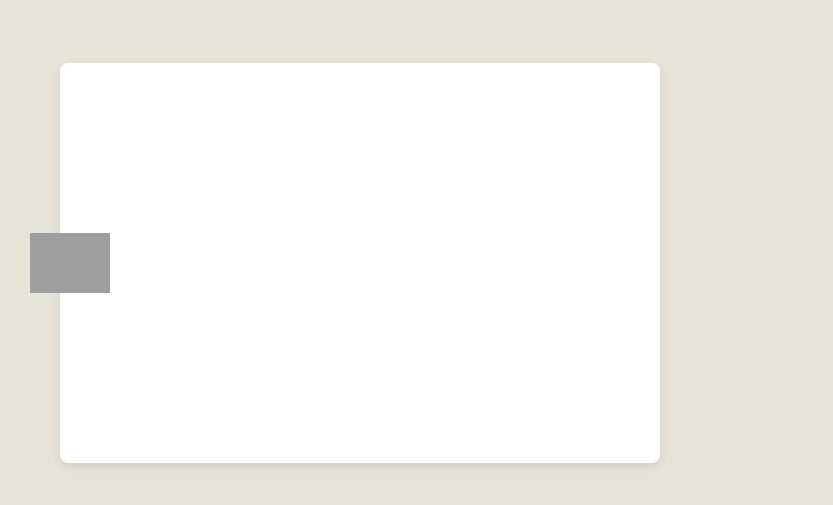
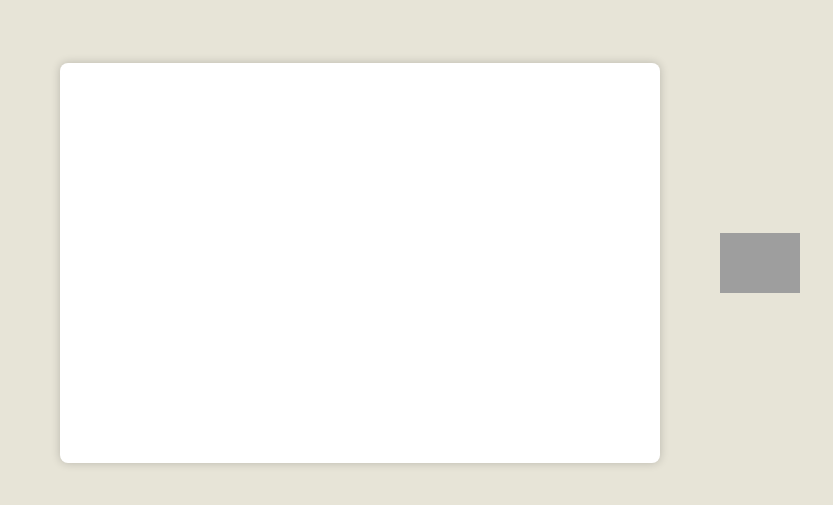
Before and after one commit to htmlel/eddie-photo, a plain HTML site: page index.html in a window 1280 px wide. Shown: the part 137-642 px from the top of the page, without its empty margins (0-833 px from the left). Drawn offline with Linux system fonts and the light colour scheme; grey boxes are pictures that could not be loaded.

Commit message:
index.html

```diff
--- a/index.html
+++ b/index.html
@@ -2,31 +2,34 @@
 <html lang="en">
 <head>
   <meta charset="UTF-8" />
-  <meta name="viewport" content="width=device-width, initial-scale=1.0" />
+  <meta name="viewport" content="width=device-width, initial-scale=1.0"/>
   <title>Eddie's Darkroom</title>
   <style>
     body {
       margin: 0;
+      background-color: #e7e4d7;
       font-family: sans-serif;
-      background-color: #e7e4d8;
+      transition: background-color 0.3s;
     }
 
     .container {
       display: flex;
       flex-direction: column;
+      justify-content: center;
       align-items: center;
-      justify-content: space-between;
       height: 100vh;
-      padding: 30px 0;
+      padding: 20px;
+      box-sizing: border-box;
     }
 
-    .photo-placeholder {
+    .white-box {
       width: 90vw;
       max-width: 600px;
-      aspect-ratio: 3 / 2;
+      aspect-ratio: 3/2;
       background-color: white;
       border-radius: 8px;
-      box-shadow: 0 4px 10px rgba(0, 0, 0, 0.1);
+      box-shadow: 0 0 10px rgba(0, 0, 0, 0.2);
+      margin-bottom: 40px;
     }
 
     .light-switch {
@@ -46,28 +49,39 @@
         flex-direction: row;
         justify-content: flex-start;
         align-items: center;
-        padding: 0 60px;
+        gap: 60px;
+        padding-left: 60px;
       }
-
-      .photo-placeholder {
-        margin-right: auto;
-      }
-
-      .light-switch {
-        position: absolute;
-        left: 30px;
-        top: 50%;
-        transform: translateY(-50%);
+      .white-box {
+        margin-bottom: 0;
       }
     }
   </style>
 </head>
 <body>
   <div class="container">
-    <div class="photo-placeholder"></div>
-    <div class="light-switch">
-      <img src="images/lightmode_switch.png" alt="Switch">
+    <div class="white-box"></div>
+    <div class="light-switch" onclick="toggleDarkroom()">
+      <img id="switchImg" src="images/lightmode_switch.png" alt="Switch" />
     </div>
   </div>
+
+  <script>
+    let isDark = false;
+
+    function toggleDarkroom() {
+      const switchImg = document.getElementById("switchImg");
+      const body = document.body;
+
+      isDark = !isDark;
+      if (isDark) {
+        switchImg.src = "images/darkmode_switch.png";
+        body.style.backgroundColor = "#111";
+      } else {
+        switchImg.src = "images/lightmode_switch.png";
+        body.style.backgroundColor = "#e7e4d7";
+      }
+    }
+  </script>
 </body>
 </html>
```
